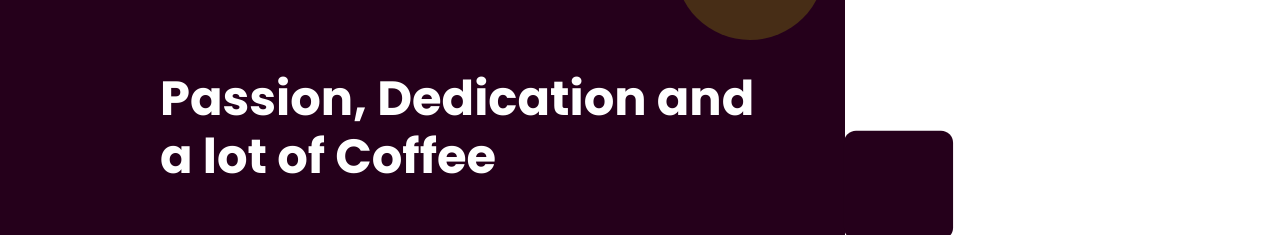
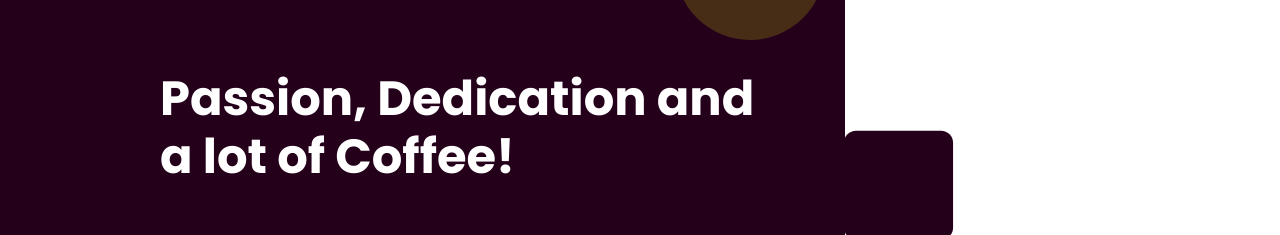
Before and after one commit to andreidem18/portfolio, a React (Create React App) app: page / in a window 1280 px wide. Shown: the part 149-384 px from the top of the page. Built offline with nearby package versions, Linux system fonts and the light colour scheme.

Commit message:
adding effects

```diff
--- a/src/components/Hero.js
+++ b/src/components/Hero.js
@@ -42,7 +42,7 @@ const Hero = () => {
         <section className="hero">
             <div className="first-row transition-1">
                 <h1 className="stagger1">
-                    {isEnglish ? 'Passion, Dedication and a lot of Coffee' : 'Hola! Soy Desarrollador Web'}
+                    {isEnglish ? 'Passion, Dedication and a lot of Coffee!' : 'Hola! Soy Desarrollador Web'}
                 </h1>
                 <div className="meet stagger1">
                     <p data-text={isEnglish ? '👇 Meet Andrés Mendoza' : '👇 Conóceme'}>
--- a/src/styles/Hero.scss
+++ b/src/styles/Hero.scss
@@ -32,7 +32,7 @@ section.hero{
                 margin: 40px auto;
                 display: inline-block;
                 position: relative;
-                -webkit-text-stroke: 0.01rem rgba(255, 0, 93, 0.7);
+                -webkit-text-stroke: 0.01rem rgb(255, 0, 93);
                 &::before{
                     content: attr(data-text);
                     position: absolute;
```
